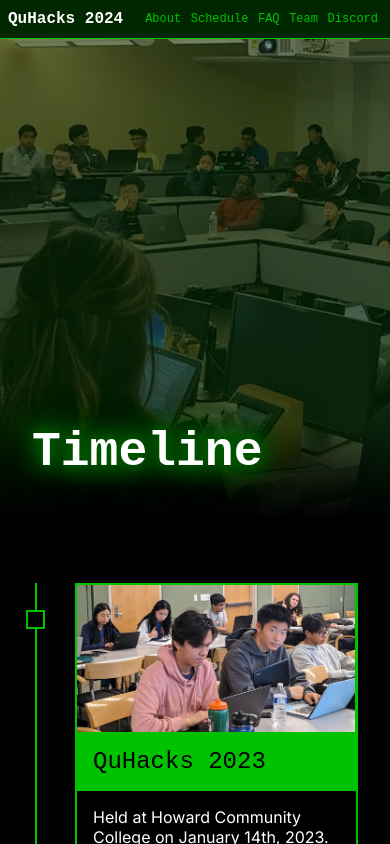
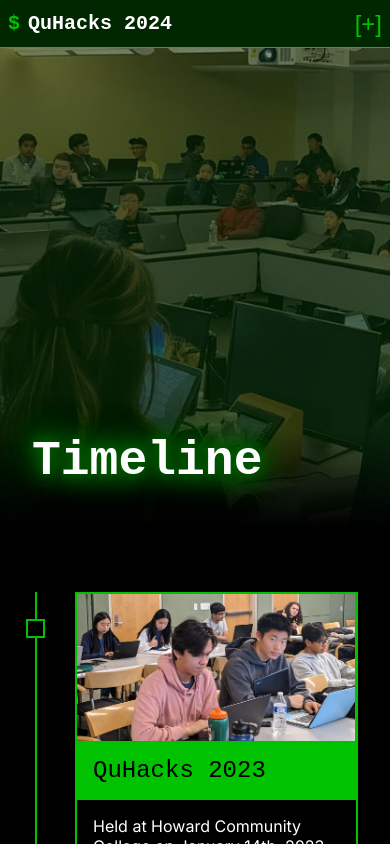
Before and after one commit to rk234/QuHacks-2023-Website, a Next.js app: page /timeline in a window 390 px wide. Shown: the top 844 px of the page. Built offline with nearby package versions, Linux system fonts and the light colour scheme.

Commit message:
mobile nav

```diff
--- a/src/app/components/navbar/component.module.css
+++ b/src/app/components/navbar/component.module.css
@@ -1,4 +1,5 @@
 .navbar {
+    position: fixed;
     display: flex;
     flex-direction: row;
     gap: 1rem;
@@ -7,6 +8,107 @@
     background-color: var(--background-darker);
     align-items: center;
     border-bottom: 1px solid var(--text-accent);
+    height: 4rem;
+    z-index: 10;
+}
+
+.mobileLinks {
+    position: fixed;
+    top: 3rem;
+    background-color: var(--background-darker);
+    width: 100vw;
+    height: 100vh;
+    z-index: 10;
+    padding: 0.5rem;
+    display: flex;
+    flex-direction: column;
+}
+
+.cmd {
+    font-family: monospace;
+    font-size: 1rem;
+    margin-bottom: 0.5rem;
+}
+
+.size {
+    font-family: monospace;
+    font-size: 1rem;
+    color: var(--text-accent);
+}
+
+.spacer {
+    flex: 1;
+    border-bottom: 1px dotted white;
+    margin: 0 5px;
+}
+
+.cmd > span {
+    color: var(--text-accent);
+}
+
+.typing {
+    overflow: hidden; /* Ensures the content is not revealed until the animation */
+    border-right: 1ch solid var(--text-accent); /* The typwriter cursor */
+    white-space: nowrap; /* Keeps the content on a single line */
+    animation:
+        typing 1.5s steps(13, end),
+        blink-caret .75s step-end infinite;
+}
+
+/* The typing effect */
+@keyframes typing {
+    from { width: 0 }
+    to { width: 13ch }
+}
+
+/* The typewriter cursor effect */
+@keyframes blink-caret {
+    from, to { border-color: transparent }
+    50% { border-color: var(--text-accent); }
+}
+
+.linkrow {
+    margin-top: 0.5rem;
+    display: flex;
+    flex-direction: row;
+    justify-items: left;
+    opacity: 0;
+    animation: showrow 0.5s forwards;
+    animation-delay: 1.5s;
+}
+
+.linkrow:nth-child(1) {
+    animation-delay: 1.6s;
+}
+
+.linkrow:nth-child(2) {
+    animation-delay: 1.8s;
+}
+
+.linkrow:nth-child(3) {
+    animation-delay: 2s;
+}
+
+.linkrow:nth-child(4) {
+    animation-delay: 2.2s;
+}
+.linkrow:nth-child(5) {
+    animation-delay: 2.4s;
+}
+
+@keyframes showrow {
+    from {display: none; opacity: 0;}
+    to {display: flex; opacity: 1;}
+}
+
+.mobnavlink {
+    padding: 0;
+    font-size: 1rem;
+}
+
+.mobnavlink:hover {
+    text-decoration: underline;
+    background: none;
 }
 
 .name {
@@ -15,6 +117,24 @@
     color: var(--text);
     transition: 0;
     margin-right: auto;
+}
+
+.moreBtn {
+    display: none;
+    background: none;
+    border: none;
+    padding: 0.5rem;
+    color: var(--text-accent);
+    font-size: 1.5rem;
+}
+
+.moreBtn:active {
+    opacity: 0.75;
+}
+
+.moreBtn:hover {
+    text-decoration: underline;
+    cursor: pointer;
 }
 
 .cursor {
@@ -37,23 +157,29 @@
     background: none;
 }
 
-.navlink {
+.mobnavlink .navlink {
     font-size: 1.15rem;
 }
 
 @media screen and (max-width: 750px) {
+    .navbar {
+        height: 3rem;
+    }
+
+    .moreBtn {
+        display: block;
+        padding: 0;
+    }
+
     .name {
-        font-size: 1rem;
+        font-size: 1.25rem;
         padding: 0;
     }
 
     .navlink {
+        display: none;
         font-size: 0.75rem;
         padding: 0.25rem;
-    }
-
-    .name > span {
-        display: none;
     }
 
     .cursor {
--- a/src/app/components/navbar/navbar.js
+++ b/src/app/components/navbar/navbar.js
@@ -1,23 +1,49 @@
 "use client"; // next js kinda weird need to add this.
+import { useState } from 'react';
 import styles from './component.module.css'
 import Link from 'next/link';
 
 export default function NavBar() {
+  let [mobLinksShown, setMobLinksShown] = useState(false)
 
-  const scrollToComponent = (id) => {
-    const targetComponent = document.getElementById(id); // Adjust the ID as needed
-    if (targetComponent) {
-      targetComponent.scrollIntoView({ behavior: 'smooth' });
-    }
-  };
+  function toggleLinks() {
+    setMobLinksShown(!mobLinksShown);
+  }
+
+  function hideLinks() {
+    setMobLinksShown(false)
+  }
+
+  function dateStr() {
+    return new Date().toUTCString();
+  }
+
+
   return (
+    <main>
     <nav className={styles.navbar}>
       <Link href='/' className={styles.name}><span>$</span>QuHacks 2024<span className={styles.cursor}>█</span></Link>
+
+      <button className={styles.moreBtn} onClick={toggleLinks}>[+]</button>
       <Link className={styles.navlink} href='/#about'>About</Link>
       <Link className={styles.navlink} href='/#schedule'>Schedule</Link>
       <Link className={styles.navlink} href="/#faq">FAQ</Link>
       <Link className={styles.navlink} href="/#team">Team</Link>
       <Link className={styles.navlink} rel="noreferrer noopener" target='_blank' href="https://discord.gg/H2EteNDhEP">Discord</Link>
     </nav>
+    {mobLinksShown ?
+    <div className={styles.mobileLinks}>
+      <span className={styles.cmd}>Login {dateStr()}</span>
+      <span className={`${styles.cmd} ${styles.typing}`}><span>$</span> ls ~/QuHacks</span>
+      <div className={styles.cmdout}>
+        <div className={styles.linkrow}><Link className={styles.mobnavlink} href='/#about' onClick={hideLinks}>./about</Link><div className={styles.spacer}></div><span className={styles.size}>{Math.round(Math.random()*100)} KB</span></div>
+        <div className={styles.linkrow}><Link className={styles.mobnavlink} href='/#schedule' onClick={hideLinks}>./schedule</Link><div className={styles.spacer}></div><span className={styles.size}>{Math.round(Math.random()*100)} KB</span></div>
+        <div className={styles.linkrow}><Link className={styles.mobnavlink} href="/#faq" onClick={hideLinks}>./faq</Link><div className={styles.spacer}></div><span className={styles.size}>{Math.round(Math.random()*100)} KB</span></div>
+        <div className={styles.linkrow}><Link className={styles.mobnavlink} href="/#team"onClick={hideLinks}>./team</Link><div className={styles.spacer}></div><span className={styles.size}>{Math.round(Math.random()*100)} KB</span></div>
+        <div className={styles.linkrow}><Link className={styles.mobnavlink} rel="noreferrer noopener" target='_blank' href="https://discord.gg/H2EteNDhEP">./discord</Link><div className={styles.spacer} onClick={hideLinks}></div><span className={styles.size}>{Math.round(Math.random()*100)} KB</span></div>
+      </div>
+    </div>
+    : ""}
+    </main>
   )
 }
--- a/src/app/globals.css
+++ b/src/app/globals.css
@@ -77,6 +77,7 @@ a:hover {
 .page {
   width: 100%;
   flex-grow: 1;
+  padding-top: 4rem;
 }
 
 button:disabled {
@@ -153,3 +154,9 @@ hr {
   margin-left: auto;
   margin-right: auto;
 }
+
+@media screen and (max-width: 750px) {
+ .page {
+  padding-top: 3rem;
+ }
+}
```
